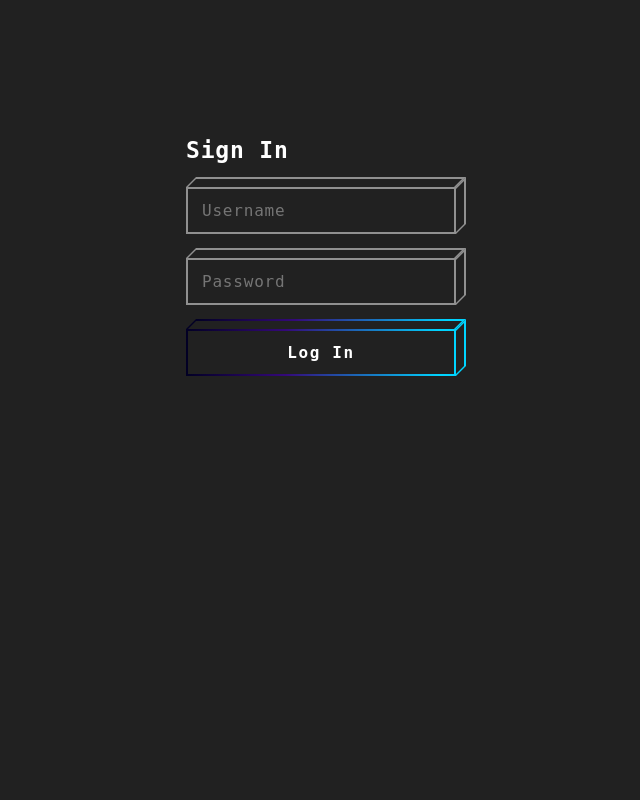
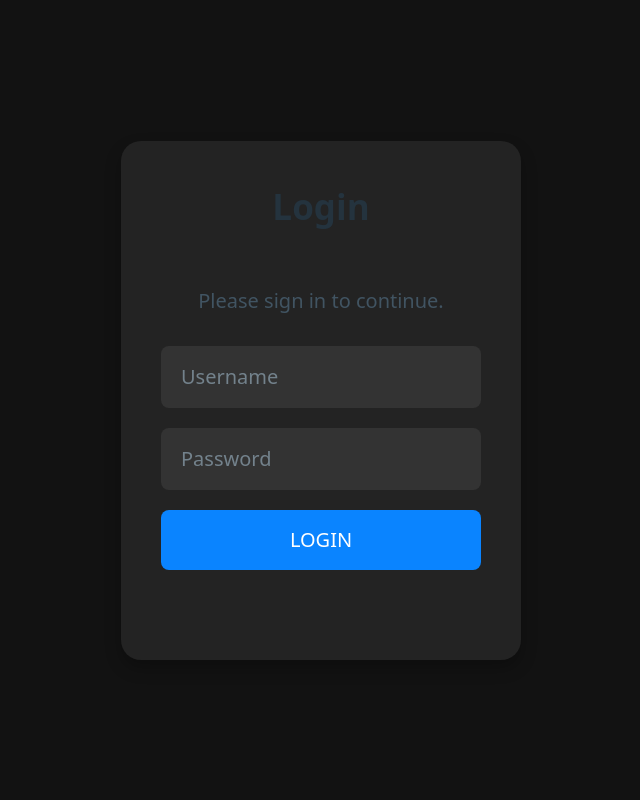
Before and after one commit to shawnmcgee/degen-predicts, a Flask app: page / in a window 1280 px wide. Shown: the whole page, without its empty margins (319-959 px from the left). Run offline with Flask 3, Linux system fonts and the light colour scheme; parts of the project's set-up code (start-up, migrations or seed data) failed here and were passed over.

Commit message:
Update login and games UI. Adjust API Call to include alternate bookmaker. Display puck drop time for each game.

```diff
--- a/requirements.txt
+++ b/requirements.txt
@@ -11,3 +11,4 @@ tqdm
 boto3
 lxml==5.1.0
 pyarrow==15.0.0
+pytz
--- a/static/content/site.css
+++ b/static/content/site.css
@@ -1,263 +1,96 @@
+/* Global Styles for Dark Mode */
 body {
-    padding-top: 50px;
-    padding-bottom: 20px;
+    background-color: #121212; /* Dark background for the body */
+    color: #ffffff; /* Light text for better readability */
 }
 
-/* Set padding to keep content from hitting the edges */
-.body-content {
-    padding-left: 15px;
-    padding-right: 15px;
+.games-container {
+    padding-top: 60px;
+    display: flex;
+    flex-wrap: wrap;
+    justify-content: space-around;
+    gap: 20px; /* Adjust the space between cards */
 }
 
-/* Set width on the form input elements since they're 100% wide by default */
-input,
-select,
-textarea {
-    max-width: 280px;
+.game-card {
+    background: #1e1e1e; /* Dark background for cards */
+    color: #fff; /* Light text color */
+    border-radius: 8px;
+    box-shadow: 0 4px 8px rgba(0, 0, 0, 0.1);
+    padding: 20px;
+    width: calc(100% / 3 - 40px); /* Three cards per row, adjust the gap as needed */
+    margin: 10px;
+    text-align: center;
 }
 
-/* styles for validation helpers */
-.field-validation-error {
-    color: #b94a48;
-}
-
-.field-validation-valid {
-    display: none;
-}
-
-input.input-validation-error {
-    border: 1px solid #b94a48;
-}
-
-input[type="checkbox"].input-validation-error {
-    border: 0 none;
-}
-
-.validation-summary-errors {
-    color: #b94a48;
-}
-
-.validation-summary-valid {
-    display: none;
-}
-
-.game-info {
-    align-items: center;
-    justify-content: space-between;
+.team {
+    margin-bottom: 20px;
 }
 
 .team-logo {
-    width: auto;
-    max-height: 80px; /* Adjust as needed */
+    width: 80px; /* Adjust the size of the logos */
+    height: auto;
     margin-bottom: 10px;
-    float: left;
 }
 
-.team-logo2 {
-    width: auto;
-    max-height: 80px; /* Adjust as needed */
+.team-name {
+    display: block;
+    font-size: 1.2rem;
+    font-weight: bold;
     margin-bottom: 10px;
-    float: right;
 }
 
-.chance-of-winning {
-    font-size: 18px; /* Adjust as needed */
-    font-weight: bold;
-    color: #555; /* Adjust as needed */
+.game-details {
+    margin-bottom: 20px;
 }
 
-.starter, .source {
-    font-size: 14px; /* Adjust as needed */
+.line-total, .predicted-total, .game-time {
+    margin-bottom: 5px;
+    font-size: 0.9rem;
 }
 
-.vs-column .game-time {
-    margin-bottom: 5px;
-}
-
-.vs-indicator {
-    font-size: 24px; /* Adjust as needed */
-    font-weight: bold;
-    margin: 10px 0;
-}
-
-.preview {
-    font-size: 16px;
-}
-
-/* Responsive adjustments */
 @media (max-width: 768px) {
-    .game-info {
+    .games-container {
         flex-direction: column;
+        align-items: center;
     }
 
-    .vs-column .game-time, .vs-indicator, .preview {
-        display: none; /* Hide these elements on smaller screens if needed */
+    .game-card {
+        width: 90%; /* Full width on smaller screens */
     }
 }
 
-/*New code below here */
-*, ::after, ::before {
-    box-sizing: border-box;
+/* Login Form Container */
+.form {
+    width: 100%;
+    max-width: 400px; /* Maximum width of the form */
+    padding: 20px;
+    margin: auto;
+    text-align: center;
+    background: #1e1e1e;
+    border-radius: 10px;
+    box-shadow: 0 4px 8px rgba(0, 0, 0, 0.5);
 }
 
-body {
-    background-color: #212121;
+/* Ensuring Input Fields are Clearly Visible */
+.form .control input {
+    width: 100%;
+    padding: 10px;
+    margin-bottom: 20px;
+    background-color: #333;
+    border: 1px solid #444;
     color: #fff;
-    font-family: monospace, serif;
-    letter-spacing: 0.05em;
+    font-size: 1rem;
 }
 
-h1 {
-    font-size: 23px;
+@media (max-width: 768px) {
+    .login-container {
+        width: 95%;
+    }
 }
 
-.form {
-    width: 300px;
-    padding: 64px 15px 24px;
-    margin: 0 auto;
+/* Additional adjustments for overall layout and visibility */
+.credits {
+    font-size: smaller; /* Make credits less obtrusive on small screens */
+    padding: 10px;
 }
-
-    .form .control {
-        margin: 0 0 24px;
-    }
-
-        .form .control input {
-            width: 100%;
-            padding: 14px 16px;
-            border: 0;
-            background: transparent;
-            color: #fff;
-            font-family: monospace, serif;
-            letter-spacing: 0.05em;
-            font-size: 16px;
-        }
-
-            .form .control input:hover, .form .control input:focus {
-                outline: none;
-                border: 0;
-            }
-
-    .form .btn {
-        width: 100%;
-        display: block;
-        padding: 14px 16px;
-        background: transparent;
-        outline: none;
-        border: 0;
-        color: #fff;
-        letter-spacing: 0.1em;
-        font-weight: bold;
-        font-family: monospace;
-        font-size: 16px;
-    }
-
-.block-cube {
-    position: relative;
-}
-
-    .block-cube .bg-top {
-        position: absolute;
-        height: 10px;
-        background: #020024;
-        background: linear-gradient(90deg, rgba(2, 0, 36, 1) 0%, rgba(52, 9, 121, 1) 37%, rgba(0, 212, 255, 1) 94%);
-        bottom: 100%;
-        left: 5px;
-        right: -5px;
-        transform: skew(-45deg, 0);
-        margin: 0;
-    }
-
-        .block-cube .bg-top .bg-inner {
-            bottom: 0;
-        }
-
-    .block-cube .bg {
-        position: absolute;
-        left: 0;
-        top: 0;
-        right: 0;
-        bottom: 0;
-        background: #020024;
-        background: linear-gradient(90deg, rgba(2, 0, 36, 1) 0%, rgba(52, 9, 121, 1) 37%, rgba(0, 212, 255, 1) 94%);
-    }
-
-    .block-cube .bg-right {
-        position: absolute;
-        background: #020024;
-        background: rgba(0, 212, 255, 1);
-        top: -5px;
-        z-index: 0;
-        bottom: 5px;
-        width: 10px;
-        left: 100%;
-        transform: skew(0, -45deg);
-    }
-
-        .block-cube .bg-right .bg-inner {
-            left: 0;
-        }
-
-    .block-cube .bg .bg-inner {
-        transition: all 0.2s ease-in-out;
-    }
-
-    .block-cube .bg-inner {
-        background: #212121;
-        position: absolute;
-        left: 2px;
-        top: 2px;
-        right: 2px;
-        bottom: 2px;
-    }
-
-    .block-cube .text {
-        position: relative;
-        z-index: 2;
-    }
-
-    .block-cube.block-input input {
-        position: relative;
-        z-index: 2;
-    }
-
-        .block-cube.block-input input:focus ~ .bg-right .bg-inner, .block-cube.block-input input:focus ~ .bg-top .bg-inner, .block-cube.block-input input:focus ~ .bg-inner .bg-inner {
-            top: 100%;
-            background: rgba(255, 255, 255, 0.5);
-        }
-
-    .block-cube.block-input .bg-top, .block-cube.block-input .bg-right, .block-cube.block-input .bg {
-        background: rgba(255, 255, 255, 0.5);
-        transition: background 0.2s ease-in-out;
-    }
-
-        .block-cube.block-input .bg-right .bg-inner, .block-cube.block-input .bg-top .bg-inner {
-            transition: all 0.2s ease-in-out;
-        }
-
-    .block-cube.block-input:focus .bg-top, .block-cube.block-input:hover .bg-top, .block-cube.block-input:focus .bg-right, .block-cube.block-input:hover .bg-right, .block-cube.block-input:focus .bg, .block-cube.block-input:hover .bg {
-        background: rgba(255, 255, 255, 0.8);
-    }
-
-    .block-cube.block-cube-hover:focus .bg .bg-inner, .block-cube.block-cube-hover:hover .bg .bg-inner {
-        top: 100%;
-    }
-
-.credits {
-    position: fixed;
-    left: 0;
-    bottom: 0;
-    padding: 15px 15px;
-    width: 100%;
-    z-index: 111;
-}
-
-    .credits a {
-        opacity: 0.6;
-        color: #fff;
-        font-size: 11px;
-        text-decoration: none;
-    }
-
-        .credits a:hover {
-            opacity: 1;
-        }
--- a/templates/login.html
+++ b/templates/login.html
@@ -1,52 +1,71 @@
 <!DOCTYPE html>
-<html>
+<html lang="en">
 <head>
+    <meta charset="UTF-8">
+    <meta name="viewport" content="width=device-width, initial-scale=1">
     <title>Login Page</title>
-    <link rel="stylesheet" type="text/css" href="{{ url_for('static', filename='content/site.css') }}" /> <!-- Ensure the CSS file path is correct -->
-    <!-- Add any additional CSS or JS you need here -->
+    <link rel="stylesheet" href="https://cdn.jsdelivr.net/npm/@picocss/pico@1/css/pico.min.css">
+    <style>
+        body, html {
+            height: 100%;
+            display: flex;
+            justify-content: center;
+            align-items: center;
+            background-color: #121212;
+            color: white;
+        }
+
+        .login-container {
+            width: 90%;
+            max-width: 400px;
+            padding: 2em;
+            margin: auto;
+            background: #232323;
+            border-radius: 20px;
+            box-shadow: 0 8px 16px rgba(0, 0, 0, 0.25);
+        }
+
+        h2, p {
+            text-align: center;
+        }
+
+        form {
+            display: flex;
+            flex-direction: column;
+        }
+
+        input {
+            margin-bottom: 1rem;
+            padding: 0.75rem;
+            border: none;
+            border-radius: 8px;
+            background-color: #333;
+            color: white;
+        }
+
+        button {
+            padding: 0.75rem;
+            border-radius: 8px;
+            border: none;
+            background-color: #0a84ff;
+            color: white;
+            cursor: pointer;
+            transition: background-color 0.3s;
+        }
+
+        button:hover {
+            background-color: #0060df;
+        }
+    </style>
 </head>
 <body>
-    <div class="form" autocomplete="off">
-        <div class="control">
-            <h1>Sign In</h1>
-        </div>
+    <div class="login-container">
+        <h2>Login</h2>
+        <p>Please sign in to continue.</p>
         <form action="/login" method="post">
-            <div class="control block-cube block-input">
-                <input type="text" name="username" placeholder="Username" required />
-                <div class="bg-top">
-                    <div class="bg-inner"></div>
-                </div>
-                <div class="bg-right">
-                    <div class="bg-inner"></div>
-                </div>
-                <div class="bg">
-                    <div class="bg-inner"></div>
-                </div>
-            </div>
-            <div class="control block-cube block-input">
-                <input type="password" name="password" placeholder="Password" required />
-                <div class="bg-top">
-                    <div class="bg-inner"></div>
-                </div>
-                <div class="bg-right">
-                    <div class="bg-inner"></div>
-                </div>
-                <div class="bg">
-                    <div class="bg-inner"></div>
-                </div>
-            </div>
-            <button type="submit" class="btn block-cube block-cube-hover">
-                <div class="bg-top">
-                    <div class="bg-inner"></div>
-                </div>
-                <div class="bg-right">
-                    <div class="bg-inner"></div>
-                </div>
-                <div class="bg">
-                    <div class="bg-inner"></div>
-                </div>
-                <div class="text">Log In</div>
-            </button>
+            <input type="text" name="username" placeholder="Username" required>
+            <input type="password" name="password" placeholder="Password" required>
+            <button type="submit">LOGIN</button>
         </form>
     </div>
 </body>
--- a/views.py
+++ b/views.py
@@ -41,7 +41,7 @@ def show_games():
     # Your existing code for showing games
     api_client = current_app.config['API_CLIENT']
     model_predictor = current_app.config['MODEL_PREDICTOR']
-    games = api_client.fetch_odds("icehockey_nhl", "us", "totals", "betonlineag")
+    games = api_client.fetch_odds("icehockey_nhl", "us", "totals", "betonlineag", fallback_bookmaker="betus")
     if games:
         parsed_games = api_client.parse_games(games)
 
@@ -51,6 +51,7 @@ def show_games():
             game["predicted_total_goals"] = prediction
             game["team1_logo"] = url_for('static', filename=TEAM_LOGOS.get(game["home_team"], "Default_logo.png"))
             game["team2_logo"] = url_for('static', filename=TEAM_LOGOS.get(game["away_team"], "default_logo.png"))
+            game["game_time"] = game["commence_time"]
 
         return render_template('games.html', games=parsed_games)
     else:
```
Also changed, not shown: OddsAPICall.py (+19 -4 lines), templates/games.html (+16 -31 lines).
